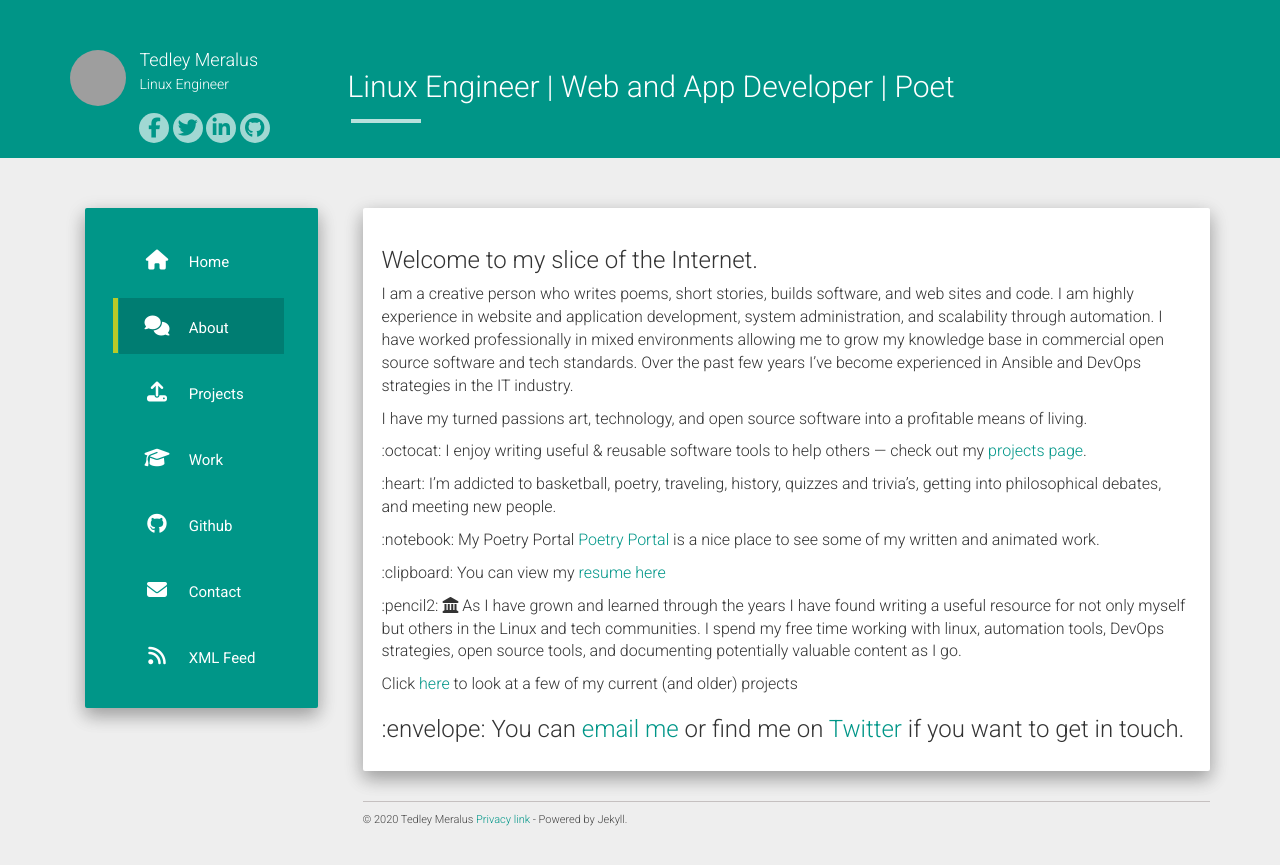
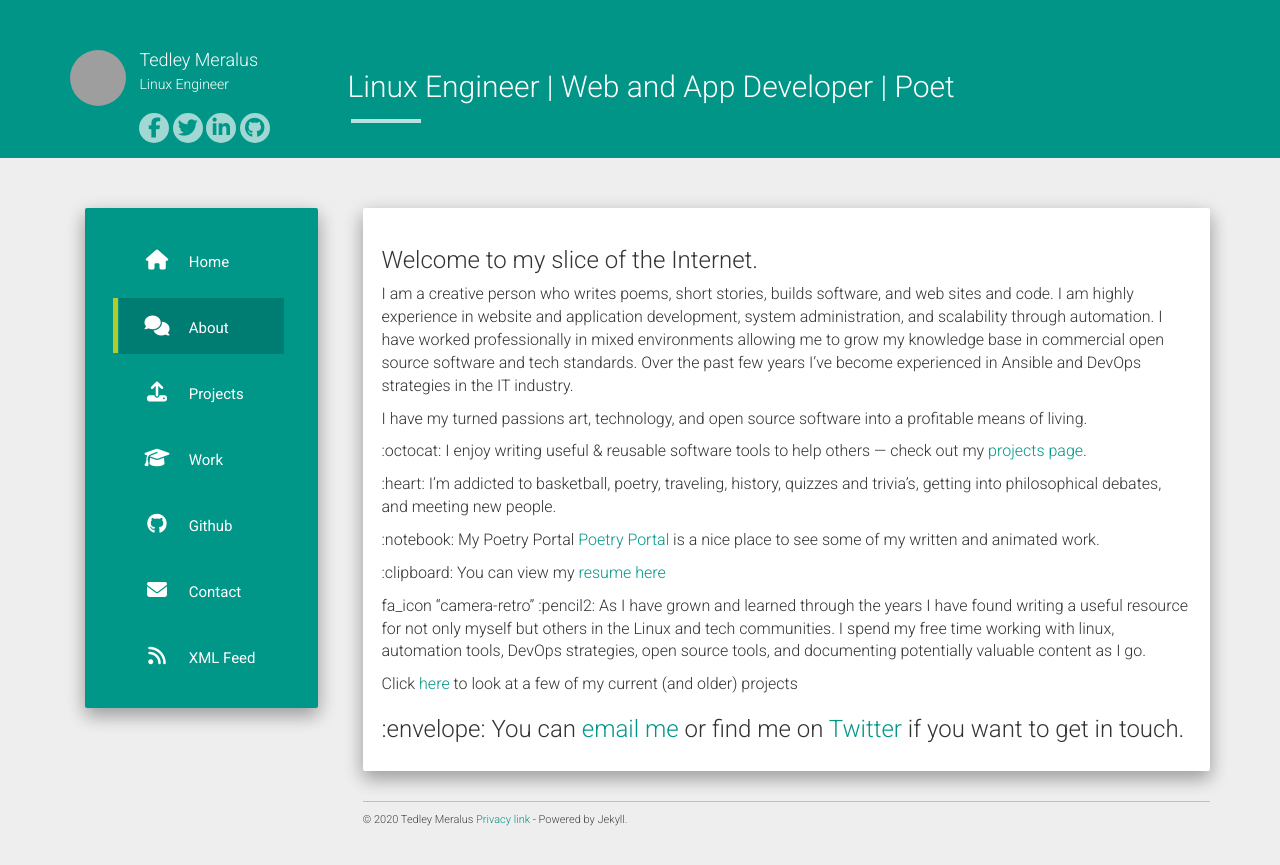
Before and after one commit to tmeralus/tmeralus.github.io, a Jekyll site: the page built from about.md, in a window 1280 px wide. Shown: the top 865 px of the page. Built offline with Jekyll 4.4.1, drawn with Linux system fonts in a browser that asks for light colours; nearby versions of some CDN libraries; grey boxes are pictures that could not be loaded.

Commit message:
playing with fire

```diff
--- a/about.md
+++ b/about.md
@@ -18,7 +18,7 @@ permalink: /about/
 
 :clipboard: You can view my [resume here](/contact)
 
-:pencil2: <i class="fas fa-landmark"></i> As I have grown and learned through the years I have found writing a useful resource for not only myself but others in the Linux and tech communities. I spend my free time working with linux, automation tools, DevOps strategies, open source tools, and documenting potentially valuable content as I go.
+fa_icon "camera-retro" :pencil2: As I have grown and learned through the years I have found writing a useful resource for not only myself but others in the Linux and tech communities. I spend my free time working with linux, automation tools, DevOps strategies, open source tools, and documenting potentially valuable content as I go.
 
 Click [here](/projects/) to look at a few of my current (and older) projects
 
```
